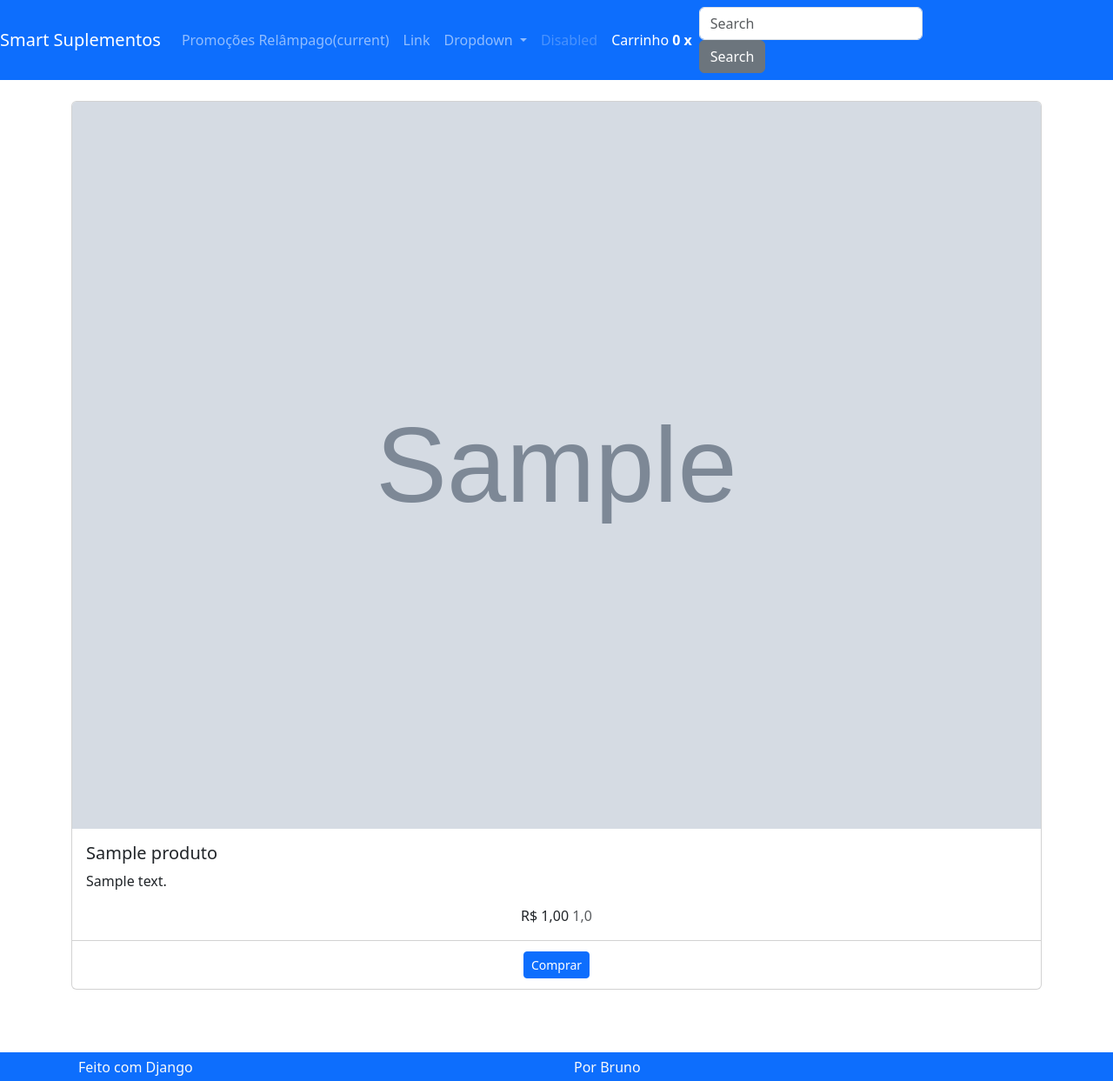
After one commit to BrunoBiazon/loja-suplementos, a Django app: page /promocao/ in a window 1280 px wide. The commit adds this page. Shown: the whole page at 87% size. Run offline with Django 5.2, Linux system fonts and the light colour scheme; tables that the repository leaves empty hold one stand-in row (values such as "Sample post"); grey boxes marked "Sample" are stand-in pictures; some libraries are stand-ins or nearby versions.

Commit message:
Fix funcionalidade mostrar qnt carrinho na nav bar com a criacao de context_processors| Adição da choice PromocaoRelampago na models.produto|  View e Template PromocaoRelampago, sera usado para mostrar somente produtos relâmpagos.

```diff
--- a/loja/settings.py
+++ b/loja/settings.py
@@ -76,6 +76,7 @@ TEMPLATES = [
                 'django.template.context_processors.request',
                 'django.contrib.auth.context_processors.auth',
                 'django.contrib.messages.context_processors.messages',
+                'produto.context_processors.carrinho_global',
             ],
         },
     },
--- /dev/null
+++ b/produto/context_processors.py
@@ -0,0 +1,7 @@
+def carrinho_global(request):
+    carrinho = request.session.get('carrinho', {})
+    total_itens = sum(item['quantidade'] for item in carrinho.values())
+
+    return {
+        'total_itens_carrinho': total_itens
+}
--- a/produto/models.py
+++ b/produto/models.py
@@ -12,6 +12,14 @@ class Produto(models.Model):
     slug = models.SlugField(unique=True, blank = True, null= True)
     preco_marketing = models.FloatField()
     preco_marketing_promocional = models.FloatField(default= 0)
+    promocao_relampago = models.CharField(
+        default='Não',
+        max_length=1,
+        choices=(
+            ('N', 'Não'),
+            ('S', 'Sim'),
+        )
+    )
     tipo = models.CharField(
         default='V',
         max_length=1,
--- /dev/null
+++ b/produto/templates/produto/promocao.html
@@ -0,0 +1,56 @@
+{% extends 'base.html' %}
+{% load filtros %}
+
+{%block conteudo %}
+
+<div class="row">
+            <div class="col-lg-12">
+                <div class="card-columns">
+
+                    {% for produto in produtos %}
+                    <div class="card">
+                        {% if produto.imagem %}
+                        <a href="{{produto.slug}}">
+                        <img class="card-img-top" src="{{produto.imagem.url}}" alt="{{produto.nome}}">
+                        </a>
+                        {%endif%}
+
+                        <div class="card-body">
+                            <h5 class="card-title">{{ produto.nome }}</h5>
+                            <p class="card-text">{{ produto.descricao_curta |truncatechars:80 }} </p>
+                            <div class="container product-price-block text-center">
+                                {% if produto.preco_marketing_promocional > 0%}
+                                <span class="product-price">
+                                    {{produto.preco_marketing_promocional|formata_preco}}
+                                </span>
+                                <span class="product-old-price text-muted">
+                                    {{produto.preco_marketing}}
+                                </span>
+                                {% else %}
+                                <span class="product-price">
+                                    {{produto.preco_marketing| formata_preco}}
+                                </span>
+                                {% endif %}
+                            </div>
+                        </div>
+                        <div class="card-footer bg-transparent border-top-light-custom text-center">
+                            <a href="{{produto.slug}}" class="btn btn-primary btn-sm m-1 btn-block">
+                                <i class="fa fa-shopping-cart" aria-hidden="true"></i>
+                                Comprar
+                            </a>
+                        </div>
+                    </div>
+                    {% endfor %}
+                </div>
+            </div>
+        </div>
+
+<div class="row mt-5">
+    <div class="col">
+        {% include 'parciais/_pagination.html'%}
+    </div>
+
+
+</div>
+
+{% endblock %}
--- a/produto/urls.py
+++ b/produto/urls.py
@@ -10,4 +10,5 @@ urlpatterns = [
     path('removerdocarrinho/', views.RemoverDoCarrinho.as_view(), name= "removerdocarrinho"),
     path('carrinho/', views.Carrinho.as_view(), name= "carrinho"),
     path('finalizar/', views.Finalizar.as_view(), name= "finalizar"),
+    path('promocao/', views.Promocao.as_view(), name= "promocao"),
     ]
--- a/produto/views.py
+++ b/produto/views.py
@@ -8,12 +8,12 @@ from . import models
 from pprint import pprint # teste carrinho
 
 class ListaProdutos(ListView):
-    model = models. Produto
+    model = models.Produto
     template_name = 'produto/lista.html'
     context_object_name = 'produtos'
     paginate_by = 10
 class Detalheproduto(DetailView):
-    model = models. Produto
+    model = models.Produto
     template_name = 'produto/detalhe.html'
     context_object_name = 'produto'
     slug_url_kwarg = 'slug'
@@ -106,7 +106,15 @@ class RemoverDoCarrinho(View):
         pass
 
 class Carrinho(View):
-    def get(self, *args, **kwargs):
-        return render(self.request, 'produto/carrinho.html')
+    def get(self, request, *args, **kwargs):
+        return render(request, 'produto/carrinho.html')
+
+class Promocao(ListView):
+    model = models.Produto
+    template_name = 'produto/promocao.html'
+    context_object_name = 'produtos'
+    paginate_by = 10
+
+
 class Finalizar(View):
     pass
--- a/templates/parciais/nav.html
+++ b/templates/parciais/nav.html
@@ -10,7 +10,7 @@
         <div class="collapse navbar-collapse" id="navbarSupportedContent">
             <ul class="navbar-nav ml-auto">
                 <li class="nav-item active">
-                    <a class="nav-link" href="#">Home <span class="sr-only">(current)</span></a>
+                    <a class="nav-link" href="{% url 'produto:promocao' %}">Promoções Relâmpago<span class="sr-only">(current)</span></a>
                 </li>
                 <li class="nav-item">
                     <a class="nav-link" href="#">Link</a>
@@ -31,12 +31,12 @@
                     <a class="nav-link disabled" href="#">Disabled</a>
                 </li>
                 <li class="nav-item">
-                    <a class="nav-link nav-cart-link active" href="#">
-                        <span class="nav-cart-text mr-1">
+                    <a class="nav-link nav-cart-link active" href="{% url 'produto:carrinho' %}">
+                        <span href="{% url 'produto:carrinho' %}" class="nav-cart-text mr-1">
                             Carrinho
                         </span>
                         <span class="nav-cart-count mr-1">
-                            <strong>109x</strong>
+                            <strong>{{ total_itens_carrinho}} x</strong>
                         </span>
                         <span class="nav-cart-icon mr-2">
                             <i class="fas fa-shopping-cart"></i>
```
Also changed, not shown: produto/migrations/0006_produto_promocao_relampago.py (added).
